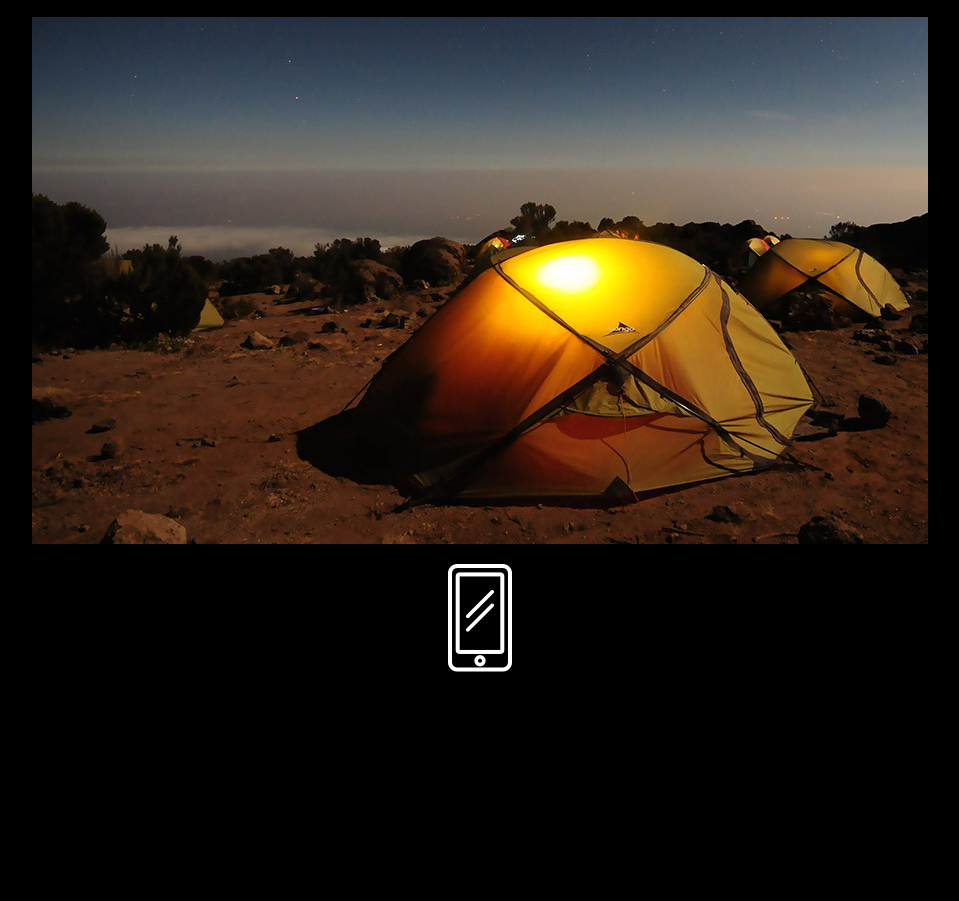
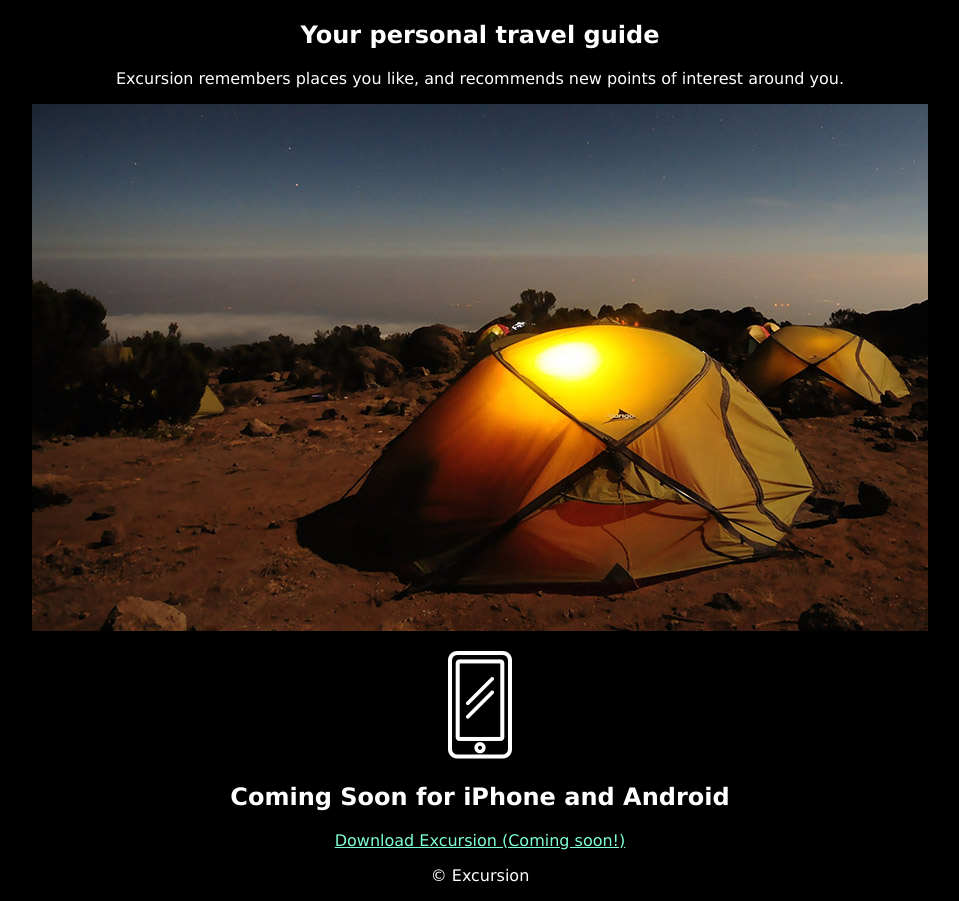
Before and after one commit to rct225/excursion, a plain HTML site: page index.html in a window 1280 px wide. Shown: the part 313-1214 px from the top of the page, without its empty margins (160-1119 px from the left). Before the commit the page ends 1005 px from the top, so only its background shows below. Drawn offline with Linux system fonts and the light colour scheme.

Commit message:
added more text to html

```diff
--- a/index.html
+++ b/index.html
@@ -10,7 +10,12 @@
     <video autoplay="" muted="" loop="">
       <source src="./resources/videos/excursion.mp4" type="video/mp4" />
     </video>
+    <h2>Your personal travel guide</h2>
+    <p>Excursion remembers places you like, and recommends new points of interest around you.</p>
     <p><img src="./resources/images/camp.jpg"></p>
     <p><img src="./resources/images/phone.png"></p>
+    <h2>Coming Soon for iPhone and Android</h2>
+    <p><a href="">Download Excursion (Coming soon!)</a></p>
+    <p>&copy Excursion</p>
   </body>
 </html>
```
